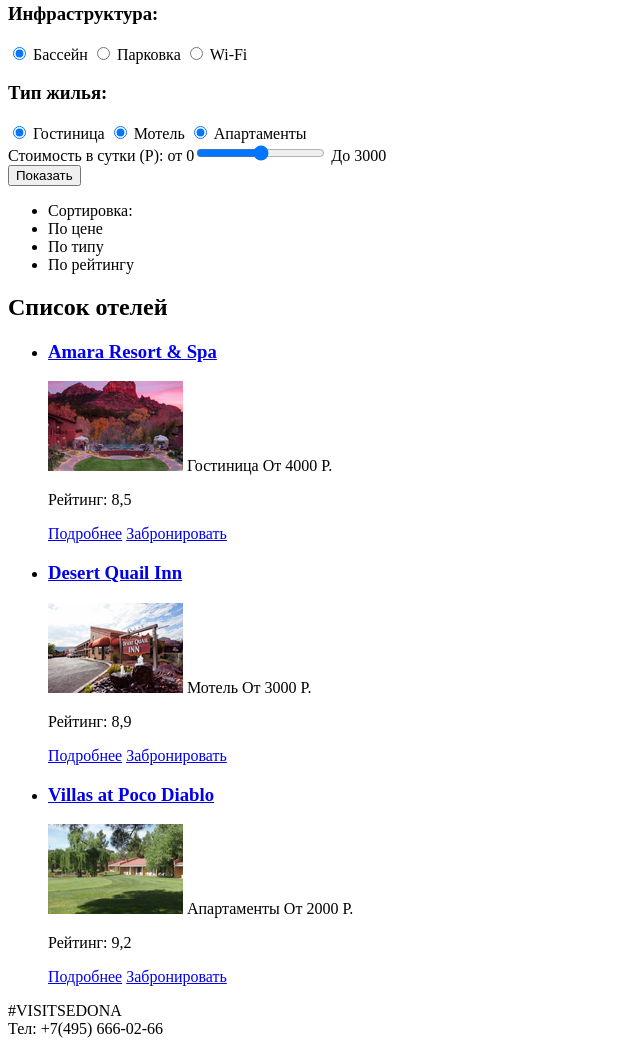
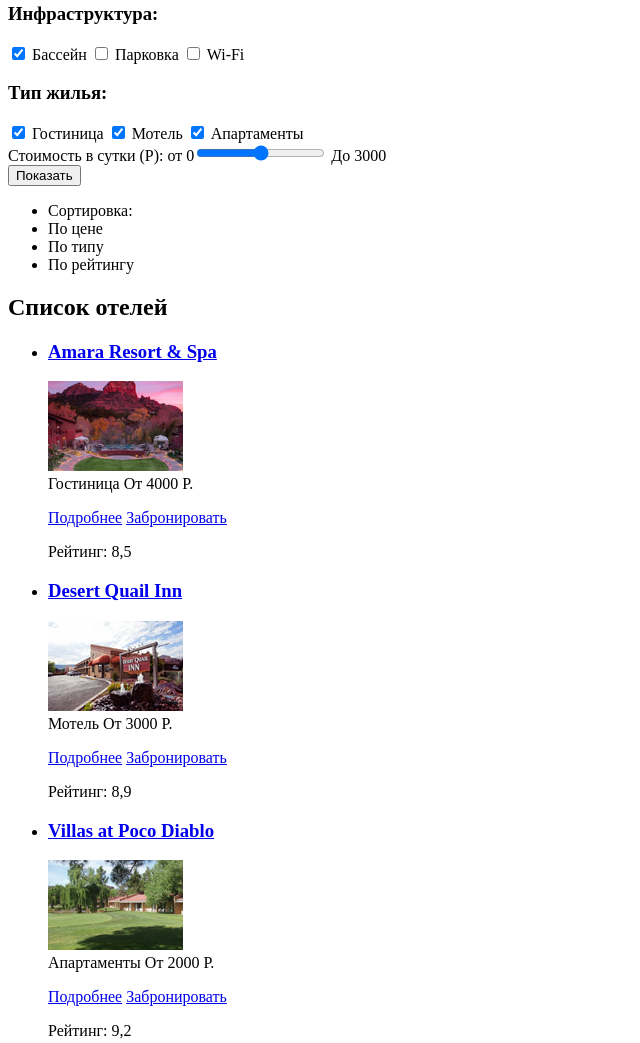
Before and after one commit to Tatiana811/1268135-sedona-27, a plain HTML site: page hotels.html in a window 1280 px wide. Shown: the part 296-1339 px from the top of the page, without its empty margins (0-640 px from the left). Drawn offline with Linux system fonts and the light colour scheme.

Commit message:
разметка/графика 2

```diff
--- a/hotels.html
+++ b/hotels.html
@@ -7,7 +7,7 @@
   <body>
     <header>
       <nav>
-        <a>
+        <a href="index.html">
           <img src="img/logo-sedona.svg" width="140" height="72" alt="Логотип городка Седона">
         </a>
         <ul>
@@ -25,26 +25,26 @@
         <div class="">
           <h3>Инфраструктура:</h3>
         <label for="">
-          <input type="radio" name="" value="" checked> Бассейн
+          <input type="checkbox" name="" value="" checked> Бассейн
         </label>
         <label for="">
-          <input type="radio" name="" value=""> Парковка
+          <input type="checkbox" name="" value=""> Парковка
         </label>
         <label for="">
-          <input type="radio" name="" value=""> Wi-Fi
+          <input type="checkbox" name="" value=""> Wi-Fi
         </label>
         </div>
 
         <div class="">
           <h3>Тип жилья:</h3>
         <label for="">
-          <input type="radio" name="" value="" checked> Гостиница
+          <input type="checkbox" name="" value="" checked> Гостиница
         </label>
         <label for="">
-          <input type="radio" name="" value="" checked> Мотель
+          <input type="checkbox" name="" value="" checked> Мотель
         </label>
         <label for="">
-          <input type="radio" name="" value="" checked> Апартаменты
+          <input type="checkbox" name="" value="" checked> Апартаменты
         </label>
         </div>
 
@@ -69,42 +69,54 @@
         <ul>
           <li>
             <a href="#"><h3>Amara Resort & Spa</h3></a>
+            <div class="">
               <a href="#"><img src="img/amara_resort _spa.jpg" width="135" height="90" alt="Гостиница Amara Resort & Spa"></a>
+            </div>
+            <div class="">
               <span>Гостиница</span>
               <span>От 4000 Р.</span>
-            <p>
-              Рейтинг: 8,5
-            </p>
               <p>
               <a href="#">Подробнее</a>
               <a href="#">Забронировать</a>
               </p>
+              <p>
+                Рейтинг: 8,5
+              </p>
+            </div>
           </li>
           <li>
             <a href="#"><h3>Desert Quail Inn</h3></a>
+            <div class="">
               <a href="#"><img src="img/desert_quail_inn.jpg" width="135" height="90" alt="Мотель Desert Quail Inn"></a>
+            </div>
+            <div class="">
             <span>Мотель</span>
             <span>От 3000 Р.</span>
-            <p>
-              Рейтинг: 8,9
-            </p>
             <p>
               <a href="#">Подробнее</a>
               <a href="#">Забронировать</a>
             </p>
+            <p>
+              Рейтинг: 8,9
+            </p>
+          </div>
           </li>
           <li>
             <a href="#"><h3>Villas at Poco Diablo</h3></a>
+              <div class="">
                <a href="#"><img src="img/villasa_at_poco_diablo.jpg" width="135" height="90" alt="Апартаменты Villas at Poco Diablo"></a>
+            </div>
+            <div class="">
             <span>Апартаменты</span>
             <span>От 2000 Р.</span>
-            <p>
-              Рейтинг: 9,2
-            </p>
             <p>
               <a href="#">Подробнее</a>
               <a href="#">Забронировать</a>
             </p>
+            <p>
+              Рейтинг: 9,2
+            </p>
+          </div>
           </li>
         </ul>
       </section>
```
Also changed, not shown: index.html (+14 -6 lines). Lines whose indentation alone changed are shown as unchanged.
